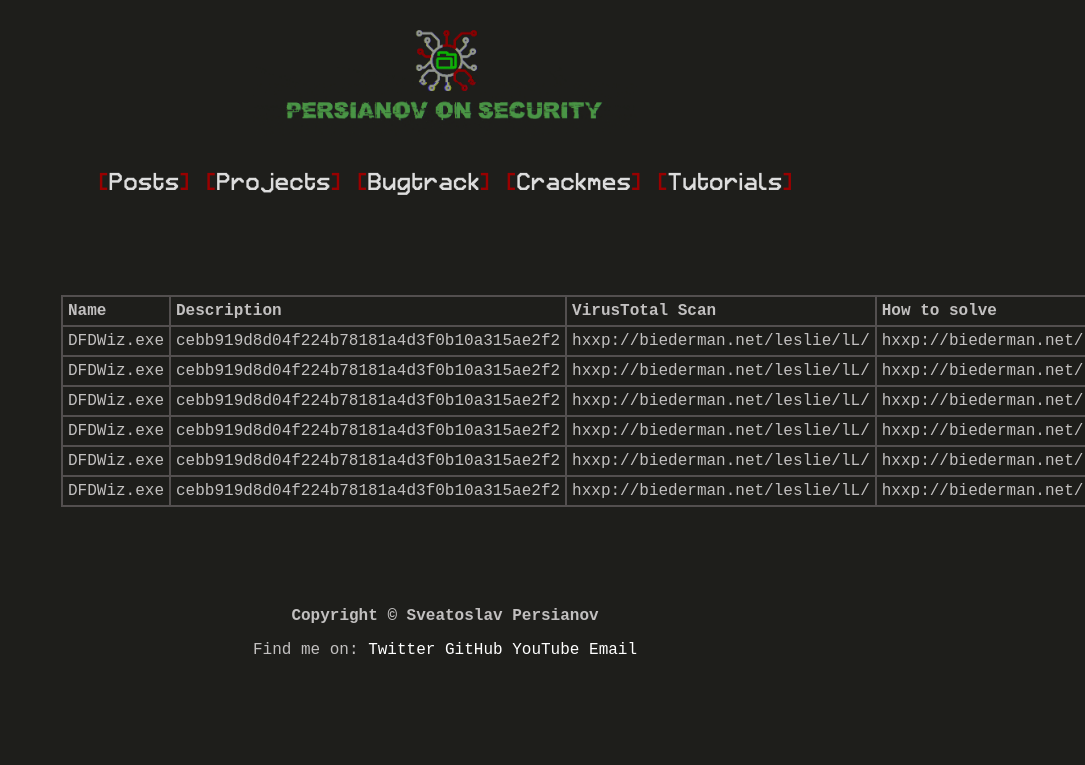
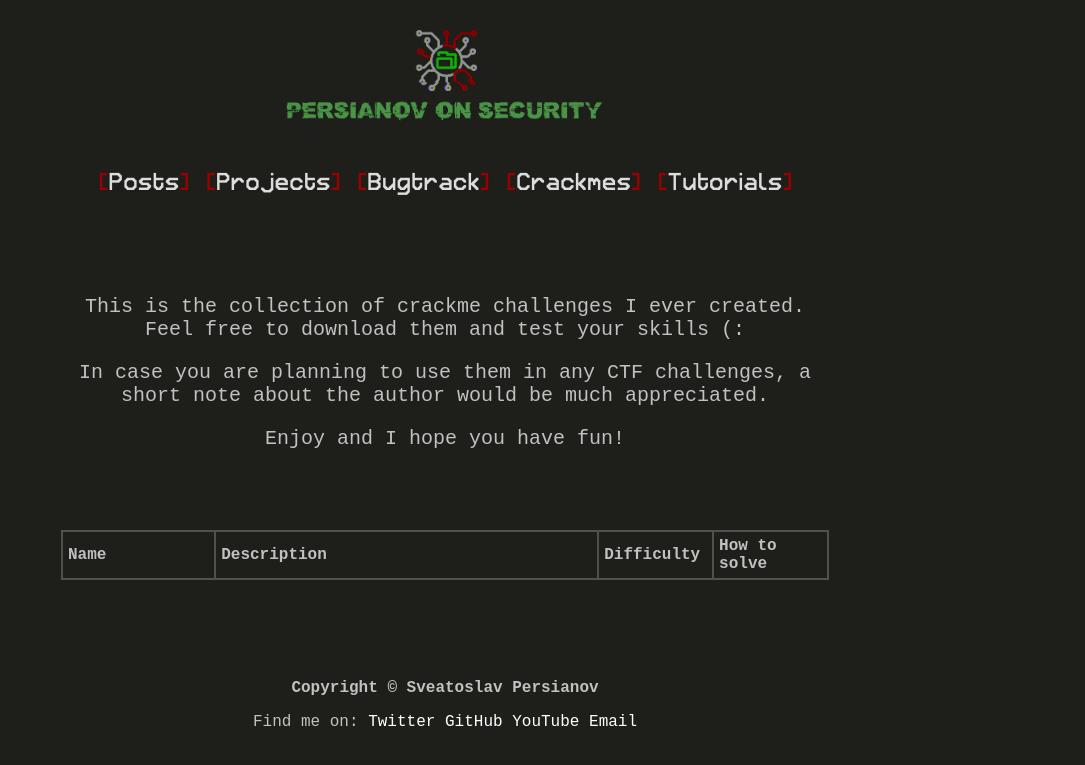
Before and after one commit to num1r0/num1r0.github.io, a Jekyll site: the page built from crackme-challenges.html, in a window 1280 px wide. Shown: the top 765 px of the page, without its empty margins (195-1280 px from the left). Built offline with Jekyll 4.4.1, drawn with Linux system fonts in a browser that asks for light colours.

Commit message:
styled table

```diff
--- a/_layouts/crackme.html
+++ b/_layouts/crackme.html
@@ -1,54 +1,23 @@
 ---
 layout: default
 ---
-
+<article class="resp_w" style="text-align: center;">
+    <p>This is the collection of crackme challenges I ever created. Feel free to download them and test your skills (:</p>
+    <p>In case you are planning to use them in any CTF challenges, a short note about the author would be much appreciated.</p>
+    <p>Enjoy and I hope you have fun!</p>
+</article>
 <article class="resp_w">
     <table class="crackme-challenges">
         <thead>
             <tr>
                 <th width="20%">Name</th>
-                <th width="45%">Description</th>
-                <th width="20%">VirusTotal Scan</th>
+                <th width="50%">Description</th>
+                <th width="15%">Difficulty</th>
                 <th width="15%">How to solve</th>
             </tr>
         </thead>
         <tbody>
-            <tr>
-                <td>DFDWiz.exe</td>
-                <td>cebb919d8d04f224b78181a4d3f0b10a315ae2f2</td>
-                <td>hxxp://biederman.net/leslie/lL/</td>
-                <td>hxxp://biederman.net/leslie/lL/</td>
-            </tr>
-            <tr>
-                <td>DFDWiz.exe</td>
-                <td>cebb919d8d04f224b78181a4d3f0b10a315ae2f2</td>
-                <td>hxxp://biederman.net/leslie/lL/</td>
-                <td>hxxp://biederman.net/leslie/lL/</td>
-            </tr>
-            <tr>
-                <td>DFDWiz.exe</td>
-                <td>cebb919d8d04f224b78181a4d3f0b10a315ae2f2</td>
-                <td>hxxp://biederman.net/leslie/lL/</td>
-                <td>hxxp://biederman.net/leslie/lL/</td>
-            </tr>
-            <tr>
-                <td>DFDWiz.exe</td>
-                <td>cebb919d8d04f224b78181a4d3f0b10a315ae2f2</td>
-                <td>hxxp://biederman.net/leslie/lL/</td>
-                <td>hxxp://biederman.net/leslie/lL/</td>
-            </tr>
-            <tr>
-                <td>DFDWiz.exe</td>
-                <td>cebb919d8d04f224b78181a4d3f0b10a315ae2f2</td>
-                <td>hxxp://biederman.net/leslie/lL/</td>
-                <td>hxxp://biederman.net/leslie/lL/</td>
-            </tr>
-            <tr>
-                <td>DFDWiz.exe</td>
-                <td>cebb919d8d04f224b78181a4d3f0b10a315ae2f2</td>
-                <td>hxxp://biederman.net/leslie/lL/</td>
-                <td>hxxp://biederman.net/leslie/lL/</td>
-            </tr>
+            <tr></tr>
         </tbody>
     </table>
 </article>
```
